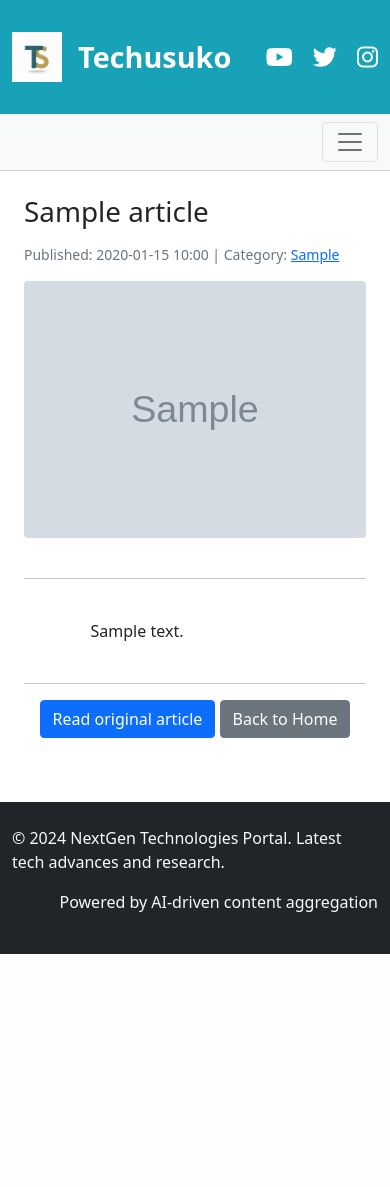
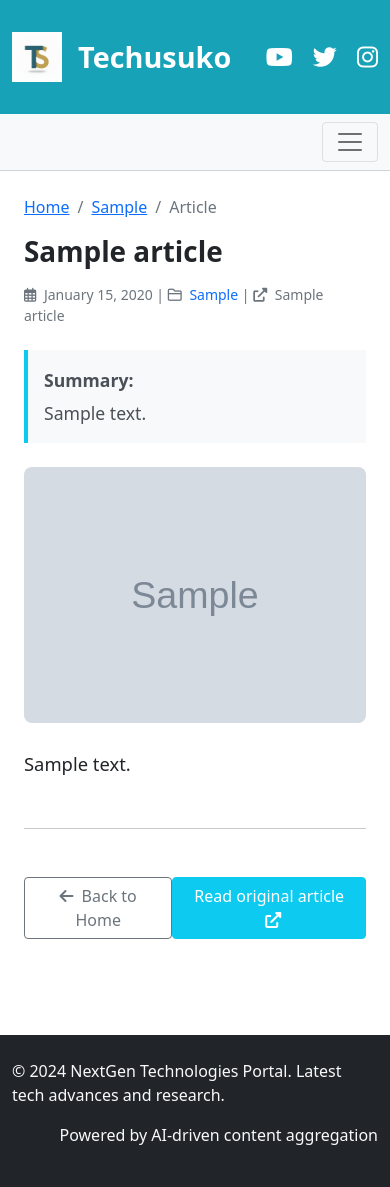
Before and after one commit to lthutara/nextgen-technologies, a FastAPI app: page /article/1 in a window 390 px wide. Before the commit the page ends 954 px from the top, so only its background shows below. Run offline with FastAPI, Linux system fonts and the light colour scheme; tables that the repository leaves empty hold one stand-in row (values such as "Sample post"); grey boxes marked "Sample" are stand-in pictures.

Commit message:
style(article): improve layout with markdown support, summary box, and responsive images

```diff
--- a/app/api/main.py
+++ b/app/api/main.py
@@ -13,6 +13,7 @@ from pydantic import BaseModel
 from datetime import datetime
 from contextlib import asynccontextmanager
 from app.scheduler import ArticleScheduler
+import markdown
 
 # --- Scheduler and Lifespan Management ---
 scheduler = ArticleScheduler()
@@ -46,6 +47,14 @@ app = FastAPI(title=settings.APP_NAME, version=settings.APP_VERSION, lifespan=li
 static_files_path = os.path.join(os.path.dirname(os.path.abspath(__file__)), "..", "static")
 app.mount("/static", StaticFiles(directory=static_files_path), name="static")
 templates = Jinja2Templates(directory="app/templates")
+
+# Register Markdown filter
+def markdown_filter(text):
+    if text:
+        return markdown.markdown(text)
+    return ""
+
+templates.env.filters['markdown'] = markdown_filter
 
 # Initialize database
 create_tables()
@@ -100,7 +109,7 @@ async def home(request: Request, db: Session = Depends(get_db), lang: str = Cook
     language = get_user_language(request, lang)
 
     # Define categories for each section
-    latest_articles_categories = ["Start-ups", "Tech News"]
+    # latest_articles_categories = ["Start-ups", "Tech News"] # Removed restriction
     top_stories_categories = [
         "AI", "Quantum Computing", "Defence Tech", "Space Tech",
         "Renewable Energy", "Cloud Computing", "Cybersecurity"
@@ -108,8 +117,8 @@ async def home(request: Request, db: Session = Depends(get_db), lang: str = Cook
 
     # Fetch articles for each section
     latest_articles = db.query(Article).filter(
-        Article.is_active == True,
-        Article.category.in_(latest_articles_categories)
+        Article.is_active == True
+        # Article.category.in_(latest_articles_categories) # Show all categories
     ).order_by(Article.scraped_date.desc()).limit(9).all()
 
     top_stories = db.query(Article).filter(
--- a/app/static/css/style.css
+++ b/app/static/css/style.css
@@ -156,9 +156,159 @@
 }
 
 /* Article Content Image Responsiveness */
+
 .article-content img {
+
     max-width: 100%;
+
     height: auto;
+
     display: block; /* To remove extra space below images */
+
     margin-bottom: 1em; /* Add some spacing below images */
+
 }
+
+
+
+/* Article Page Specifics */
+
+.article-title {
+
+    font-weight: 800;
+
+    line-height: 1.2;
+
+    color: #212529;
+
+}
+
+
+
+.article-summary {
+
+    font-size: 1.1rem;
+
+    line-height: 1.6;
+
+    color: #495057;
+
+}
+
+
+
+.article-hero-image-container {
+
+
+
+    width: 100%;
+
+
+
+    max-height: 350px;
+
+
+
+    overflow: hidden;
+
+
+
+    border-radius: 0.5rem;
+
+
+
+    display: flex;
+
+
+
+    justify-content: center;
+
+
+
+    align-items: center;
+
+
+
+    background-color: #f8f9fa; /* Light background for transparent images */
+
+
+
+}
+
+
+
+
+
+
+
+.article-hero-image {
+
+
+
+    width: 100%;
+
+
+
+    height: 100%;
+
+
+
+    object-fit: cover;
+
+
+
+}
+
+
+
+
+
+
+
+.article-body-content {
+
+
+
+    font-size: 1.15rem;
+
+
+
+    line-height: 1.8;
+
+
+
+    color: #212529;
+
+
+
+    text-align: justify;
+
+
+
+}
+
+
+
+
+
+
+
+.article-body-content h2 {
+
+    margin-top: 2rem;
+
+    margin-bottom: 1rem;
+
+    font-weight: 700;
+
+    color: #17a2b8;
+
+}
+
+
+
+.article-body-content p {
+
+    margin-bottom: 1.5rem;
+
+}
--- a/app/templates/article.html
+++ b/app/templates/article.html
@@ -1,37 +1,80 @@
 {% extends "base.html" %}
 
-{% block title %}{{ article.title_en }} - NextGen Technologies{% endblock %}
+{% block title %}
+    {% if current_language == 'te' and article.title_te %}
+        {{ article.title_te }}
+    {% else %}
+        {{ article.title_en }}
+    {% endif %}
+    - NextGen Technologies
+{% endblock %}
 
 {% block content %}
 <div class="container mt-4">
     <div class="row">
         <div class="col-lg-8 offset-lg-2">
-            <h1 class="mb-3">{{ article.title_en }}</h1>
-            <p class="text-muted small">
-                {{ _("Published") }}: {{ article.published_date.strftime('%Y-%m-%d %H:%M') }} |
-                {{ _("Category") }}: <a href="/category/{{ article.category }}">{{ article.category }}</a>
+            <nav aria-label="breadcrumb">
+              <ol class="breadcrumb">
+                <li class="breadcrumb-item"><a href="/">{{ _("Home") }}</a></li>
+                <li class="breadcrumb-item"><a href="/category/{{ article.category }}">{{ article.category }}</a></li>
+                <li class="breadcrumb-item active" aria-current="page">{{ _("Article") }}</li>
+              </ol>
+            </nav>
+
+            <h1 class="mb-3 article-title">
+                {% if current_language == 'te' and article.title_te %}
+                    {{ article.title_te }}
+                {% else %}
+                    {{ article.title_en }}
+                {% endif %}
+            </h1>
+
+            <p class="text-muted small mb-4">
+                <i class="far fa-calendar-alt me-1"></i> {{ article.published_date.strftime('%B %d, %Y') }} |
+                <i class="far fa-folder me-1"></i> <a href="/category/{{ article.category }}" class="text-decoration-none">{{ article.category }}</a> |
+                <i class="fas fa-external-link-alt me-1"></i> {{ article.source_name }}
             </p>
 
+            {% if (current_language == 'te' and article.summary_te) or (current_language == 'en' and article.summary_en) %}
+            <div class="article-summary mb-4 p-3 bg-light border-start border-4 border-info">
+                <strong>{{ _("Summary") }}:</strong>
+                <p class="mb-0 mt-1">
+                    {% if current_language == 'te' and article.summary_te %}
+                        {{ article.summary_te }}
+                    {% else %}
+                        {{ article.summary_en }}
+                    {% endif %}
+                </p>
+            </div>
+            {% endif %}
+
+            <div class="article-hero-image-container mb-4">
                 {% if article.image_url %}
-            <img src="{{ article.image_url }}" class="img-fluid rounded mb-4" alt="{{ article.title_en }}">
+                    <img src="{{ article.image_url }}" class="img-fluid rounded article-hero-image" alt="{{ article.title_en }}">
                 {% else %}
                     {% set placeholder_image = '/static/img/placeholder_general.png' %}
                     {% if article.category == 'AI' %}{% set placeholder_image = '/static/img/placeholder_ai.png' %}
                     {% elif article.category == 'Cloud Computing' %}{% set placeholder_image = '/static/img/placeholder_cloud.png' %}
                     {% elif article.category == 'Defence Tech' %}{% set placeholder_image = '/static/img/placeholder_defence.png' %}
                     {% endif %}
-            <img src="{{ placeholder_image }}" class="img-fluid rounded mb-4" alt="Placeholder Image for {{ article.category }}">
+                    <img src="{{ placeholder_image }}" class="img-fluid rounded article-hero-image" alt="Placeholder Image for {{ article.category }}">
                 {% endif %}
+            </div>
 
-            <hr>
-            <div class="article-content" style="white-space: pre-wrap;">
-                {{ article.content_en | safe }}
+            <div class="article-body-content">
+                {% if current_language == 'te' and article.content_te %}
+                    {{ article.content_te | markdown | safe }}
+                {% else %}
+                    {{ article.content_en | markdown | safe }}
+                {% endif %}
             </div>
-            <hr>
-            <p class="text-center">
-                <a href="{{ article.source_url }}" target="_blank" class="btn btn-primary">{{ _("Read original article") }}</a>
-                <a href="/" class="btn btn-secondary">{{ _("Back to Home") }}</a>
-            </p>
+
+            <hr class="my-5">
+
+            <div class="d-flex justify-content-between align-items-center mb-5">
+                <a href="/" class="btn btn-outline-secondary"><i class="fas fa-arrow-left me-2"></i>{{ _("Back to Home") }}</a>
+                <a href="{{ article.source_url }}" target="_blank" class="btn btn-info text-white">{{ _("Read original article") }}<i class="fas fa-external-link-alt ms-2"></i></a>
+            </div>
         </div>
     </div>
 </div>
--- a/requirements.txt
+++ b/requirements.txt
@@ -16,4 +16,4 @@ python-multipart==0.0.6
 aiofiles==23.2.1
 babel==2.13.1
 feedparser==6.0.10
-google-generativeai==0.4.0
+google-generativeai==0.4.0markdown==3.5.2
```
Lines whose indentation alone changed are shown as unchanged.
